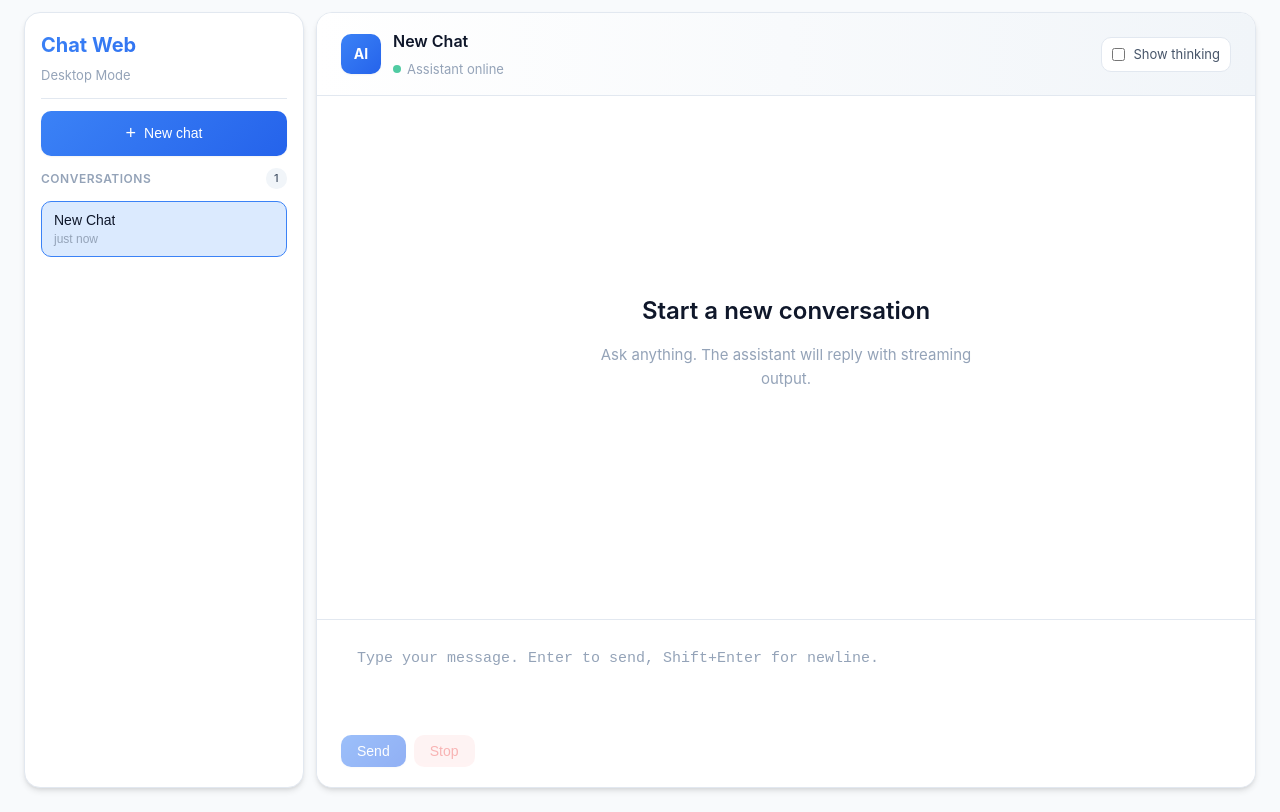
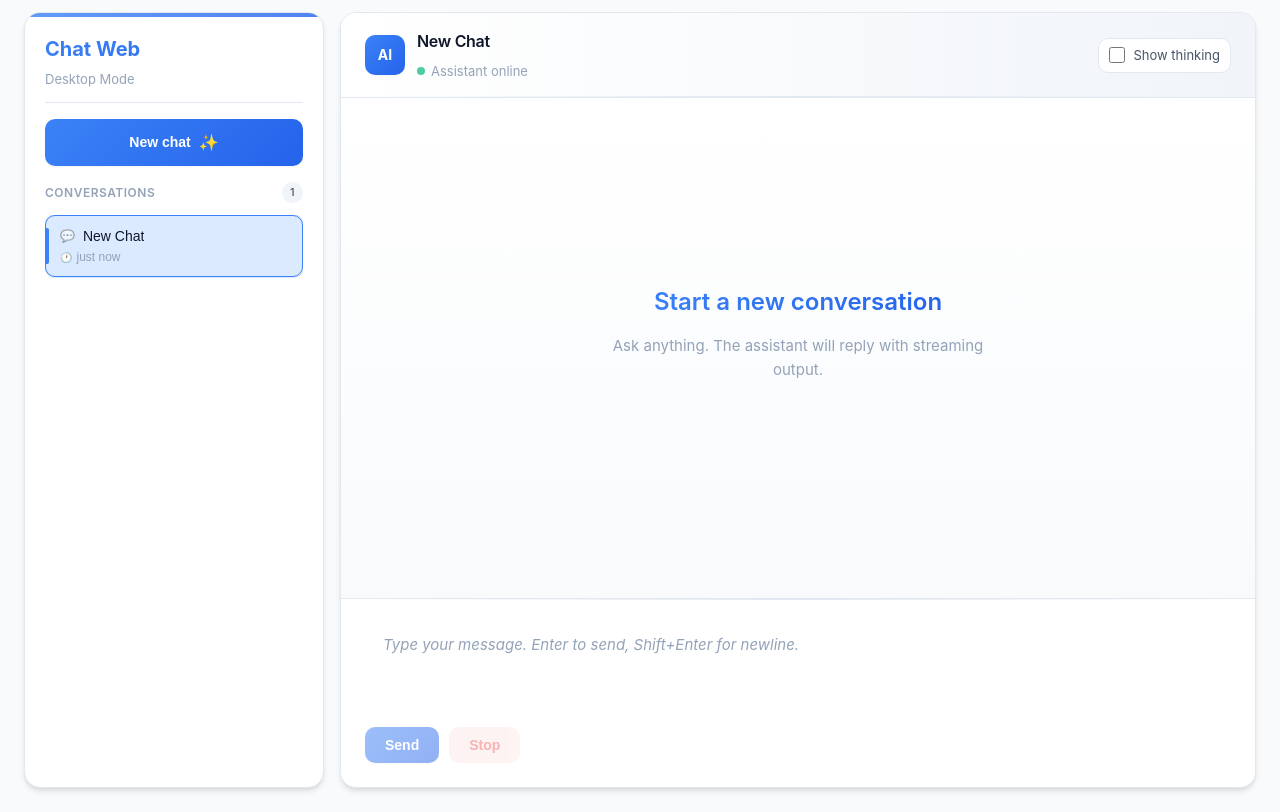
Before and after one commit to newCman1/chatweb, a Vue app in the folder frontend/: page / in a window 1280 px wide. Built offline with nearby package versions, Linux system fonts and the light colour scheme.

Commit message:
feat(ui): enhance global styles with animations and glow effects

```diff
--- a/frontend/src/styles/base.css
+++ b/frontend/src/styles/base.css
@@ -4,6 +4,7 @@
   --brand-strong: #2563eb;
   --brand-soft: #dbeafe;
   --brand-gradient: linear-gradient(135deg, #3b82f6 0%, #2563eb 100%);
+  --brand-glow: rgba(59, 130, 246, 0.3);
 
   /* 背景色 - 更柔和的色调 */
   --bg-base: #f8fafc;
@@ -25,26 +26,31 @@
   --danger-soft: #fee2e2;
   --success: #10b981;
   --warning: #f59e0b;
+  --info: #06b6d4;
 
   /* 阴影 - 更精致的层次感 */
   --shadow-sm: 0 1px 2px 0 rgba(0, 0, 0, 0.05);
   --shadow-md: 0 4px 6px -1px rgba(0, 0, 0, 0.1), 0 2px 4px -2px rgba(0, 0, 0, 0.1);
   --shadow-lg: 0 10px 15px -3px rgba(0, 0, 0, 0.1), 0 4px 6px -4px rgba(0, 0, 0, 0.1);
   --shadow-xl: 0 20px 25px -5px rgba(0, 0, 0, 0.1), 0 8px 10px -6px rgba(0, 0, 0, 0.1);
+  --shadow-glow: 0 0 20px rgba(59, 130, 246, 0.15);
 
   /* 圆角 */
   --radius-sm: 6px;
   --radius-md: 10px;
   --radius-lg: 16px;
   --radius-xl: 20px;
+  --radius-full: 9999px;
 
   /* 字体 */
   --font-main: -apple-system, BlinkMacSystemFont, "Segoe UI", Roboto, "Helvetica Neue", Arial, "PingFang SC", "Microsoft YaHei", sans-serif;
+  --font-mono: "SF Mono", Monaco, "Cascadia Code", "Roboto Mono", Consolas, "Courier New", monospace;
 
   /* 动画 */
-  --transition-fast: 150ms ease;
-  --transition-normal: 250ms ease;
-  --transition-slow: 350ms ease;
+  --transition-fast: 150ms cubic-bezier(0.4, 0, 0.2, 1);
+  --transition-normal: 250ms cubic-bezier(0.4, 0, 0.2, 1);
+  --transition-slow: 350ms cubic-bezier(0.4, 0, 0.2, 1);
+  --transition-bounce: 500ms cubic-bezier(0.68, -0.55, 0.265, 1.55);
 }
 
 *,
@@ -76,8 +82,8 @@ body {
   height: calc(100vh - 24px);
   margin: 12px auto;
   display: grid;
-  grid-template-columns: 280px 1fr;
-  gap: 12px;
+  grid-template-columns: 300px 1fr;
+  gap: 16px;
   padding: 0 8px;
 }
 
@@ -87,11 +93,23 @@ body {
   border: 1px solid var(--border);
   border-radius: var(--radius-lg);
   box-shadow: var(--shadow-md);
-  padding: 16px;
+  padding: 20px;
   display: flex;
   flex-direction: column;
-  gap: 12px;
+  gap: 16px;
   overflow: hidden;
+  position: relative;
+}
+
+.chat-sidebar::before {
+  content: '';
+  position: absolute;
+  top: 0;
+  left: 0;
+  right: 0;
+  height: 4px;
+  background: var(--brand-gradient);
+  opacity: 0.8;
 }
 
 .new-chat-btn {
@@ -99,9 +117,9 @@ body {
   border-radius: var(--radius-md);
   background: var(--brand-gradient);
   color: #fff;
-  padding: 12px 16px;
+  padding: 14px 18px;
   font-size: 14px;
-  font-weight: 500;
+  font-weight: 600;
   cursor: pointer;
   display: flex;
   align-items: center;
@@ -109,21 +127,37 @@ body {
   gap: 8px;
   transition: all var(--transition-fast);
   box-shadow: var(--shadow-sm);
+  position: relative;
+  overflow: hidden;
+}
+
+.new-chat-btn::before {
+  content: "";
+  position: absolute;
+  top: 0;
+  left: -100%;
+  width: 100%;
+  height: 100%;
+  background: linear-gradient(90deg, transparent, rgba(255,255,255,0.2), transparent);
+  transition: left 0.5s;
 }
 
 .new-chat-btn:hover {
-  transform: translateY(-1px);
-  box-shadow: var(--shadow-md);
+  transform: translateY(-2px);
+  box-shadow: var(--shadow-lg), var(--shadow-glow);
+}
+
+.new-chat-btn:hover::before {
+  left: 100%;
 }
 
 .new-chat-btn:active {
   transform: translateY(0);
 }
 
-.new-chat-btn::before {
-  content: "+";
-  font-size: 18px;
-  font-weight: 300;
+.new-chat-btn::after {
+  content: "✨";
+  font-size: 16px;
 }
 
 .conversation-list {
@@ -132,7 +166,7 @@ body {
   margin: 0;
   display: flex;
   flex-direction: column;
-  gap: 4px;
+  gap: 6px;
   overflow-y: auto;
   flex: 1;
 }
@@ -141,24 +175,39 @@ body {
   width: 100%;
   border: 1px solid transparent;
   border-radius: var(--radius-md);
-  padding: 10px 12px;
+  padding: 12px 14px;
   background: transparent;
   text-align: left;
   display: flex;
   flex-direction: column;
-  gap: 4px;
+  gap: 6px;
   cursor: pointer;
   transition: all var(--transition-fast);
+  position: relative;
 }
 
 .conversation-btn:hover {
   background: var(--bg-soft);
   border-color: var(--border);
+  transform: translateX(4px);
 }
 
 .conversation-btn.active {
   background: var(--brand-soft);
   border-color: var(--brand);
+  box-shadow: 0 0 0 1px var(--brand-soft);
+}
+
+.conversation-btn.active::before {
+  content: '';
+  position: absolute;
+  left: 0;
+  top: 50%;
+  transform: translateY(-50%);
+  width: 3px;
+  height: 60%;
+  background: var(--brand);
+  border-radius: 0 2px 2px 0;
 }
 
 .conversation-btn .title {
@@ -168,11 +217,28 @@ body {
   overflow: hidden;
   text-overflow: ellipsis;
   white-space: nowrap;
+  display: flex;
+  align-items: center;
+  gap: 8px;
+}
+
+.conversation-btn .title::before {
+  content: '💬';
+  font-size: 12px;
+  opacity: 0.6;
 }
 
 .conversation-btn .time {
   font-size: 12px;
   color: var(--text-tertiary);
+  display: flex;
+  align-items: center;
+  gap: 4px;
+}
+
+.conversation-btn .time::before {
+  content: '🕐';
+  font-size: 10px;
 }
 
 /* 主聊天区域 */
@@ -185,38 +251,65 @@ body {
   grid-template-rows: auto 1fr auto;
   min-width: 0;
   overflow: hidden;
+  position: relative;
+}
+
+.chat-main::before {
+  content: '';
+  position: absolute;
+  top: 0;
+  left: 0;
+  right: 0;
+  height: 1px;
+  background: linear-gradient(90deg, transparent, var(--brand-soft), transparent);
 }
 
 /* 头部 */
 .chat-header {
-  padding: 16px 24px;
+  padding: 18px 24px;
   border-bottom: 1px solid var(--border);
   display: flex;
   align-items: center;
   justify-content: space-between;
-  background: linear-gradient(to right, var(--bg-panel), var(--bg-soft));
+  background: linear-gradient(135deg, var(--bg-panel) 0%, var(--bg-soft) 100%);
+  position: relative;
+}
+
+.chat-header::after {
+  content: '';
+  position: absolute;
+  bottom: 0;
+  left: 24px;
+  right: 24px;
+  height: 1px;
+  background: linear-gradient(90deg, transparent, var(--border), transparent);
 }
 
 .chat-header h1 {
   margin: 0;
   font-size: 18px;
-  font-weight: 600;
+  font-weight: 700;
   color: var(--text-main);
+  letter-spacing: -0.3px;
 }
 
 .chat-header .subtitle {
   font-size: 13px;
   color: var(--text-tertiary);
-  margin-top: 2px;
+  margin-top: 4px;
+  display: flex;
+  align-items: center;
+  gap: 6px;
 }
 
 /* 消息列表 */
 .message-list {
   overflow-y: auto;
-  padding: 24px;
+  padding: 28px;
   display: flex;
   flex-direction: column;
-  gap: 16px;
+  gap: 20px;
+  background: linear-gradient(180deg, var(--bg-panel) 0%, var(--bg-base) 100%);
 }
 
 .empty-state {
@@ -228,42 +321,87 @@ body {
   text-align: center;
   color: var(--text-tertiary);
   padding: 48px 24px;
+  min-height: 400px;
 }
 
 .empty-state-icon {
-  font-size: 48px;
-  margin-bottom: 16px;
-  opacity: 0.5;
+  font-size: 64px;
+  margin-bottom: 24px;
+  animation: float 3s ease-in-out infinite;
+  filter: drop-shadow(0 10px 20px rgba(59, 130, 246, 0.2));
+}
+
+@keyframes float {
+  0%, 100% { transform: translateY(0); }
+  50% { transform: translateY(-10px); }
 }
 
 .empty-state h2 {
   color: var(--text-main);
-  font-size: 20px;
-  font-weight: 600;
-  margin: 0 0 8px;
+  font-size: 24px;
+  font-weight: 700;
+  margin: 0 0 12px;
+  background: var(--brand-gradient);
+  -webkit-background-clip: text;
+  -webkit-text-fill-color: transparent;
+  background-clip: text;
 }
 
 .empty-state p {
-  margin: 0;
+  margin: 0 0 32px;
+  font-size: 15px;
+  max-width: 400px;
+  line-height: 1.7;
+}
+
+.suggestions {
+  display: flex;
+  flex-direction: column;
+  gap: 10px;
+  width: 100%;
+  max-width: 400px;
+}
+
+.suggestion-item {
+  display: flex;
+  align-items: center;
+  gap: 12px;
+  padding: 14px 18px;
+  background: var(--bg-panel);
+  border: 1px solid var(--border);
+  border-radius: var(--radius-md);
   font-size: 14px;
-  max-width: 400px;
+  color: var(--text-secondary);
+  cursor: pointer;
+  transition: all var(--transition-fast);
+}
+
+.suggestion-item:hover {
+  border-color: var(--brand);
+  background: var(--brand-soft);
+  transform: translateX(8px);
+  box-shadow: var(--shadow-md);
+}
+
+.suggestion-icon {
+  font-size: 18px;
 }
 
 /* 消息行 */
 .message-row {
   display: flex;
-  gap: 12px;
-  animation: messageAppear 0.3s ease;
+  gap: 14px;
+  animation: messageAppear 0.4s cubic-bezier(0.4, 0, 0.2, 1);
 }
 
 @keyframes messageAppear {
   from {
     opacity: 0;
-    transform: translateY(10px);
+    transform: translateY(15px) scale(0.98);
   }
   to {
     opacity: 1;
-    transform: translateY(0);
+    transform: translateY(0) scale(1);
   }
 }
 
@@ -273,26 +411,33 @@ body {
 
 /* 头像 */
 .message-avatar {
-  width: 36px;
-  height: 36px;
+  width: 40px;
+  height: 40px;
   border-radius: 50%;
   display: flex;
   align-items: center;
   justify-content: center;
-  font-size: 14px;
-  font-weight: 600;
+  font-size: 13px;
+  font-weight: 700;
   flex-shrink: 0;
+  box-shadow: var(--shadow-sm);
+  transition: transform var(--transition-fast);
+}
+
+.message-avatar:hover {
+  transform: scale(1.1);
 }
 
 .message-avatar.user {
   background: var(--brand-gradient);
   color: white;
+  box-shadow: 0 4px 12px rgba(59, 130, 246, 0.3);
 }
 
 .message-avatar.assistant {
-  background: var(--bg-soft);
+  background: linear-gradient(135deg, #f1f5f9 0%, #e2e8f0 100%);
   color: var(--text-secondary);
-  border: 1px solid var(--border);
+  border: 2px solid var(--border);
 }
 
 /* 消息气泡 */
@@ -300,7 +445,7 @@ body {
   display: flex;
   flex-direction: column;
   max-width: 70%;
-  gap: 4px;
+  gap: 6px;
 }
 
 .message-row.user .message-bubble-wrapper {
@@ -309,19 +454,25 @@ body {
 
 .message-bubble {
   border-radius: var(--radius-lg);
-  padding: 12px 16px;
+  padding: 14px 18px;
   position: relative;
   box-shadow: var(--shadow-sm);
+  transition: all var(--transition-fast);
+}
+
+.message-bubble:hover {
+  box-shadow: var(--shadow-md);
 }
 
 .message-bubble.user {
   background: var(--brand-gradient);
   color: white;
   border-bottom-right-radius: var(--radius-sm);
+  box-shadow: 0 4px 12px rgba(59, 130, 246, 0.25);
 }
 
 .message-bubble.assistant {
-  background: var(--bg-soft);
+  background: var(--bg-panel);
   color: var(--text-main);
   border: 1px solid var(--border);
   border-bottom-left-radius: var(--radius-sm);
@@ -331,16 +482,17 @@ body {
   margin: 0;
   white-space: pre-wrap;
   word-break: break-word;
-  line-height: 1.6;
-  font-size: 14px;
+  line-height: 1.7;
+  font-size: 15px;
 }
 
 .message-meta {
   display: flex;
   align-items: center;
-  gap: 8px;
+  gap: 10px;
   font-size: 12px;
   color: var(--text-tertiary);
+  padding: 0 4px;
 }
 
 .message-row.user .message-meta {
@@ -354,6 +506,9 @@ body {
   gap: 6px;
   font-size: 12px;
   color: var(--text-tertiary);
+  padding: 4px 8px;
+  background: var(--bg-soft);
+  border-radius: var(--radius-full);
 }
 
 .status-indicator::before {
@@ -366,8 +521,8 @@ body {
 }
 
 @keyframes pulse {
-  0%, 100% { opacity: 1; }
-  50% { opacity: 0.4; }
+  0%, 100% { opacity: 1; transform: scale(1); }
+  50% { opacity: 0.4; transform: scale(0.8); }
 }
 
 .status-indicator.streaming::before {
@@ -382,67 +537,92 @@ body {
 /* 输入区域 */
 .chat-input-wrap {
   border-top: 1px solid var(--border);
-  padding: 16px 24px 20px;
+  padding: 20px 24px 24px;
   background: var(--bg-panel);
+  position: relative;
+}
+
+.chat-input-wrap::before {
+  content: '';
+  position: absolute;
+  top: 0;
+  left: 24px;
+  right: 24px;
+  height: 1px;
+  background: linear-gradient(90deg, transparent, var(--border), transparent);
 }
 
 .chat-input-container {
   background: var(--bg-soft);
   border: 1px solid var(--border);
   border-radius: var(--radius-xl);
-  padding: 4px;
+  padding: 6px;
   transition: all var(--transition-fast);
 }
 
 .chat-input-container:focus-within {
   border-color: var(--brand);
-  box-shadow: 0 0 0 3px var(--brand-soft);
+  box-shadow: 0 0 0 4px var(--brand-soft), var(--shadow-glow);
 }
 
 .chat-input {
   width: 100%;
-  min-height: 52px;
+  min-height: 56px;
   max-height: 200px;
-  padding: 12px 16px;
+  padding: 14px 18px;
   border: none;
   border-radius: var(--radius-lg);
   background: transparent;
   font-size: 15px;
-  line-height: 1.5;
+  line-height: 1.6;
   color: var(--text-main);
   resize: none;
   outline: none;
+  font-family: var(--font-main);
 }
 
 .chat-input::placeholder {
   color: var(--text-tertiary);
+  font-style: italic;
 }
 
 .chat-input-toolbar {
   display: flex;
   align-items: center;
   justify-content: space-between;
-  padding: 8px 12px;
+  padding: 10px 14px;
   border-top: 1px solid var(--border-light);
-  margin-top: 4px;
+  margin-top: 6px;
 }
 
 .input-hint {
   font-size: 12px;
   color: var(--text-tertiary);
+  display: flex;
+  align-items: center;
+  gap: 6px;
+}
+
+.input-hint kbd {
+  background: var(--bg-panel);
+  border: 1px solid var(--border);
+  border-radius: 4px;
+  padding: 2px 6px;
+  font-family: var(--font-mono);
+  font-size: 11px;
 }
 
 .chat-actions {
   display: flex;
-  gap: 8px;
+  gap: 10px;
 }
 
 .chat-actions button {
   border: none;
   border-radius: var(--radius-md);
-  padding: 8px 16px;
+  padding: 10px 20px;
   font-size: 14px;
-  font-weight: 500;
+  font-weight: 600;
   cursor: pointer;
   display: flex;
   align-items: center;
@@ -457,8 +637,8 @@ body {
 }
 
 .send-btn:hover:not(:disabled) {
-  transform: translateY(-1px);
-  box-shadow: var(--shadow-md);
+  transform: translateY(-2px);
+  box-shadow: var(--shadow-md), var(--shadow-glow);
 }
 
 .send-btn:disabled {
@@ -469,11 +649,13 @@ body {
 .stop-btn {
   background: var(--danger-soft);
   color: var(--danger);
+  border: 1px solid transparent;
 }
 
 .stop-btn:hover:not(:disabled) {
   background: var(--danger);
   color: white;
+  box-shadow: 0 4px 12px rgba(239, 68, 68, 0.3);
 }
 
 .stop-btn:disabled {
@@ -483,8 +665,8 @@ body {
 
 /* 错误提示 */
 .error-toast {
-  margin: 0 24px 12px;
-  padding: 12px 16px;
+  margin: 0 24px 16px;
+  padding: 14px 18px;
   background: var(--danger-soft);
   border: 1px solid var(--danger);
   border-radius: var(--radius-md);
@@ -492,8 +674,13 @@ body {
   font-size: 14px;
   display: flex;
   align-items: center;
-  gap: 8px;
+  gap: 10px;
   animation: slideIn 0.3s ease;
+}
+
+.error-toast::before {
+  content: '⚠️';
+  font-size: 16px;
 }
 
 @keyframes slideIn {
@@ -509,8 +696,8 @@ body {
 
 /* 滚动条样式 */
 ::-webkit-scrollbar {
-  width: 6px;
-  height: 6px;
+  width: 8px;
+  height: 8px;
 }
 
 ::-webkit-scrollbar-track {
@@ -519,7 +706,7 @@ body {
 
 ::-webkit-scrollbar-thumb {
   background: var(--text-tertiary);
-  border-radius: 3px;
+  border-radius: 4px;
   opacity: 0.3;
 }
 
@@ -560,7 +747,7 @@ body {
 .typing-indicator {
   display: flex;
   gap: 4px;
-  padding: 4px 0;
+  padding: 8px 0;
 }
 
 .typing-indicator span {
@@ -578,3 +765,116 @@ body {
   0%, 80%, 100% { transform: scale(0.6); opacity: 0.4; }
   40% { transform: scale(1); opacity: 1; }
 }
+
+/* 思考框样式 */
+.thinking-box {
+  margin-bottom: 12px;
+  border: 1px solid var(--border);
+  border-radius: var(--radius-md);
+  background: var(--bg-soft);
+  padding: 10px 12px;
+  font-size: 13px;
+}
+
+.thinking-box summary {
+  cursor: pointer;
+  font-weight: 500;
+  color: var(--text-secondary);
+  user-select: none;
+  display: flex;
+  align-items: center;
+  gap: 6px;
+}
+
+.thinking-box summary::before {
+  content: '🤔';
+}
+
+.thinking-content {
+  margin: 10px 0 0;
+  font-size: 12px;
+  color: var(--text-secondary);
+  white-space: pre-wrap;
+  word-break: break-word;
+  font-family: var(--font-main);
+  padding: 10px;
+  background: var(--bg-panel);
+  border-radius: var(--radius-sm);
+  border-left: 3px solid var(--brand);
+}
+
+/* 工具栏按钮 */
+.toolbar-btn {
+  background: transparent;
+  border: 1px solid var(--border);
+  border-radius: var(--radius-sm);
+  padding: 6px 10px;
+  font-size: 13px;
+  color: var(--text-secondary);
+  cursor: pointer;
+  transition: all var(--transition-fast);
+  display: flex;
+  align-items: center;
+  gap: 4px;
+}
+
+.toolbar-btn:hover {
+  background: var(--bg-panel);
+  border-color: var(--brand);
+  color: var(--brand);
+}
+
+.toolbar-left {
+  display: flex;
+  gap: 8px;
+}
+
+/* 头部操作按钮 */
+.header-btn {
+  background: transparent;
+  border: 1px solid var(--border);
+  border-radius: var(--radius-md);
+  padding: 8px 12px;
+  font-size: 13px;
+  color: var(--text-secondary);
+  cursor: pointer;
+  transition: all var(--transition-fast);
+  display: flex;
+  align-items: center;
+  gap: 6px;
+}
+
+.header-btn:hover {
+  background: var(--bg-soft);
+  border-color: var(--brand);
+  color: var(--brand);
+}
+
+/* 切换开关样式 */
+.thinking-toggle {
+  display: inline-flex;
+  align-items: center;
+  gap: 10px;
+  font-size: 13px;
+  color: var(--text-secondary);
+  border: 1px solid var(--border);
+  border-radius: var(--radius-md);
+  padding: 8px 14px;
+  background: var(--bg-panel);
+  cursor: pointer;
+  transition: all var(--transition-fast);
+  user-select: none;
+}
+
+.thinking-toggle:hover {
+  border-color: var(--brand);
+  box-shadow: 0 0 0 3px var(--brand-soft);
+}
+
+.thinking-toggle input[type="checkbox"] {
+  margin: 0;
+  cursor: pointer;
+  width: 16px;
+  height: 16px;
+  accent-color: var(--brand);
+}
```
